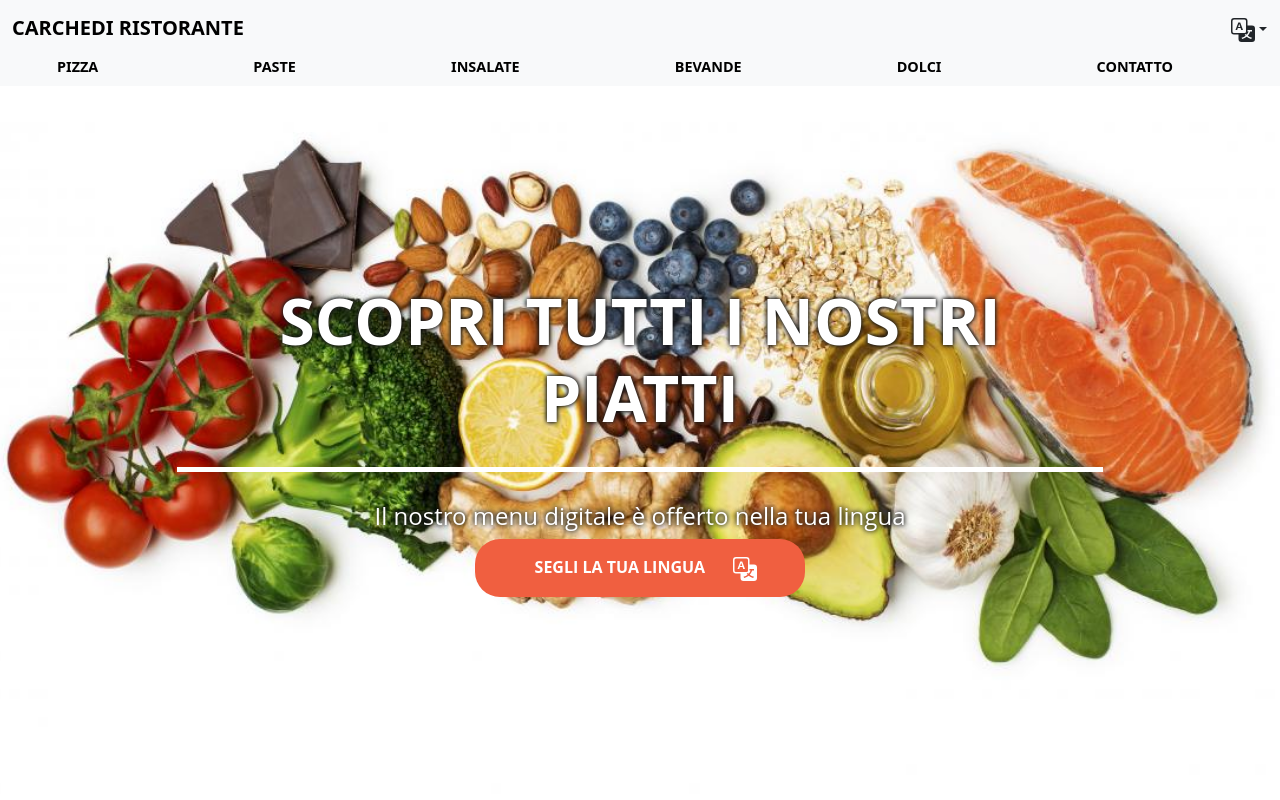
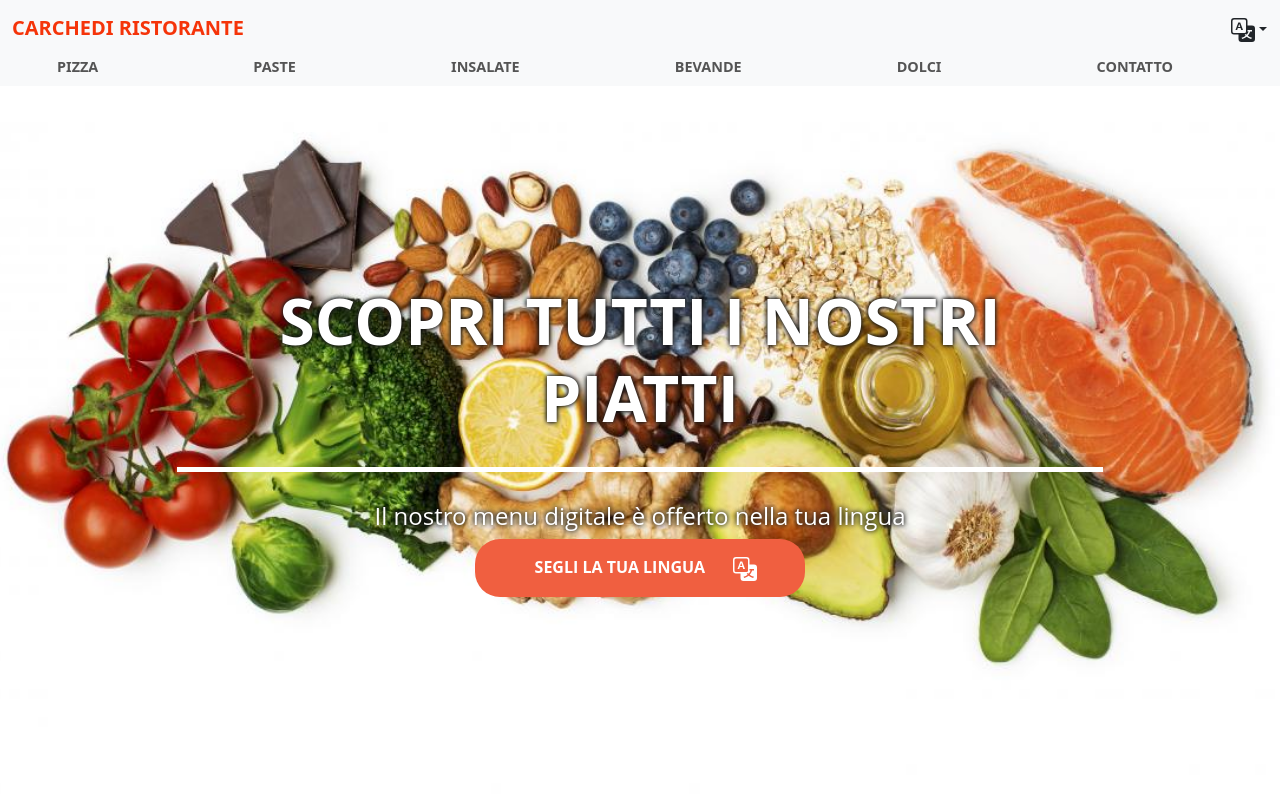
Before and after one commit to Carchedi/multilanguage-menu, a React (Vite) app: page / in a window 1280 px wide. Shown: the top 800 px of the page. Built offline with nearby package versions, Linux system fonts and the light colour scheme; some icons are missing.

Commit message:
backing link colors

```diff
--- a/src/components/section.css
+++ b/src/components/section.css
@@ -1,8 +1,5 @@
 body{
     max-width: 100%;
-}
-a{
-    color: black !important;
 }
 
 .col-md-12 h1{
```
